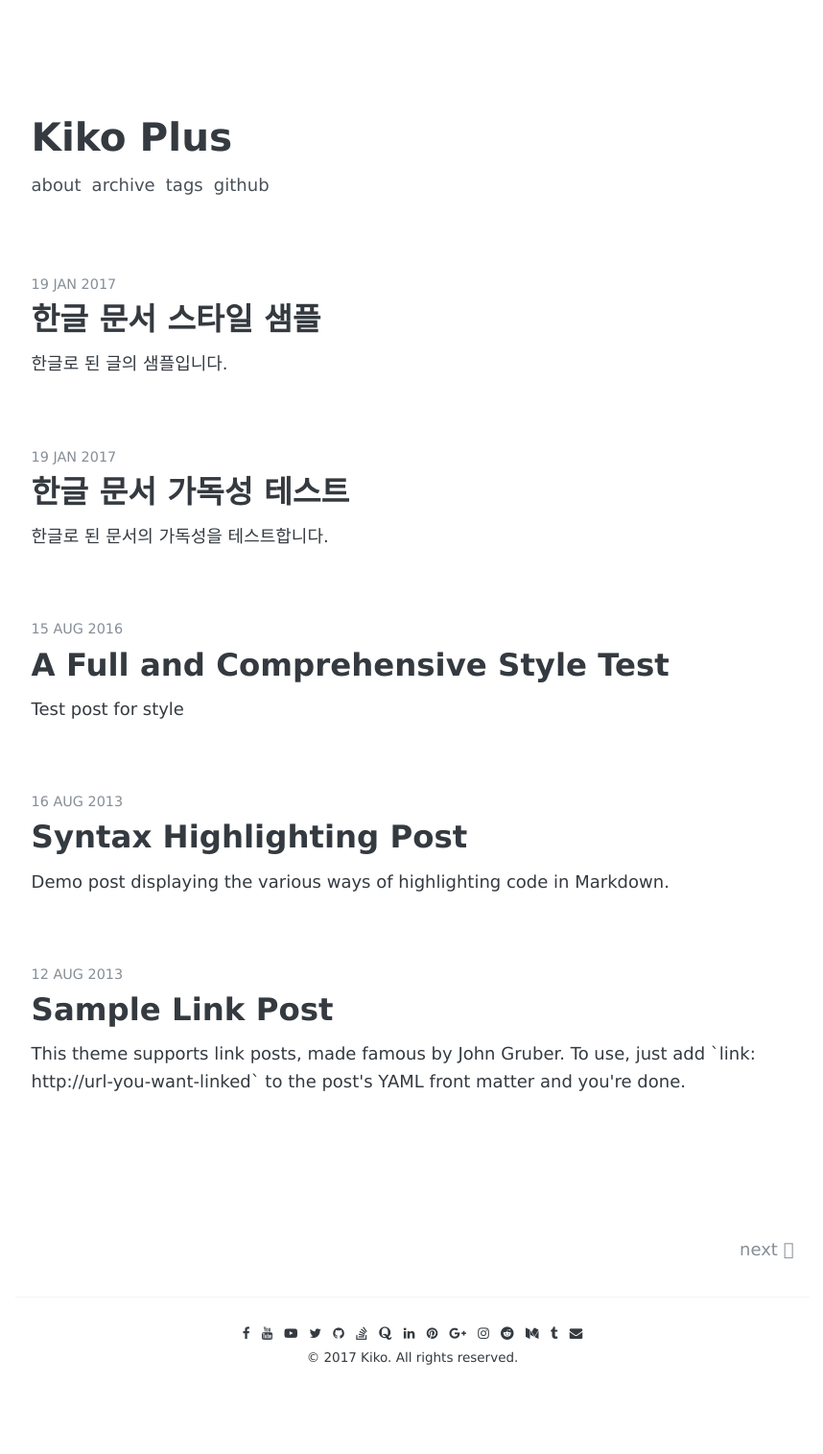
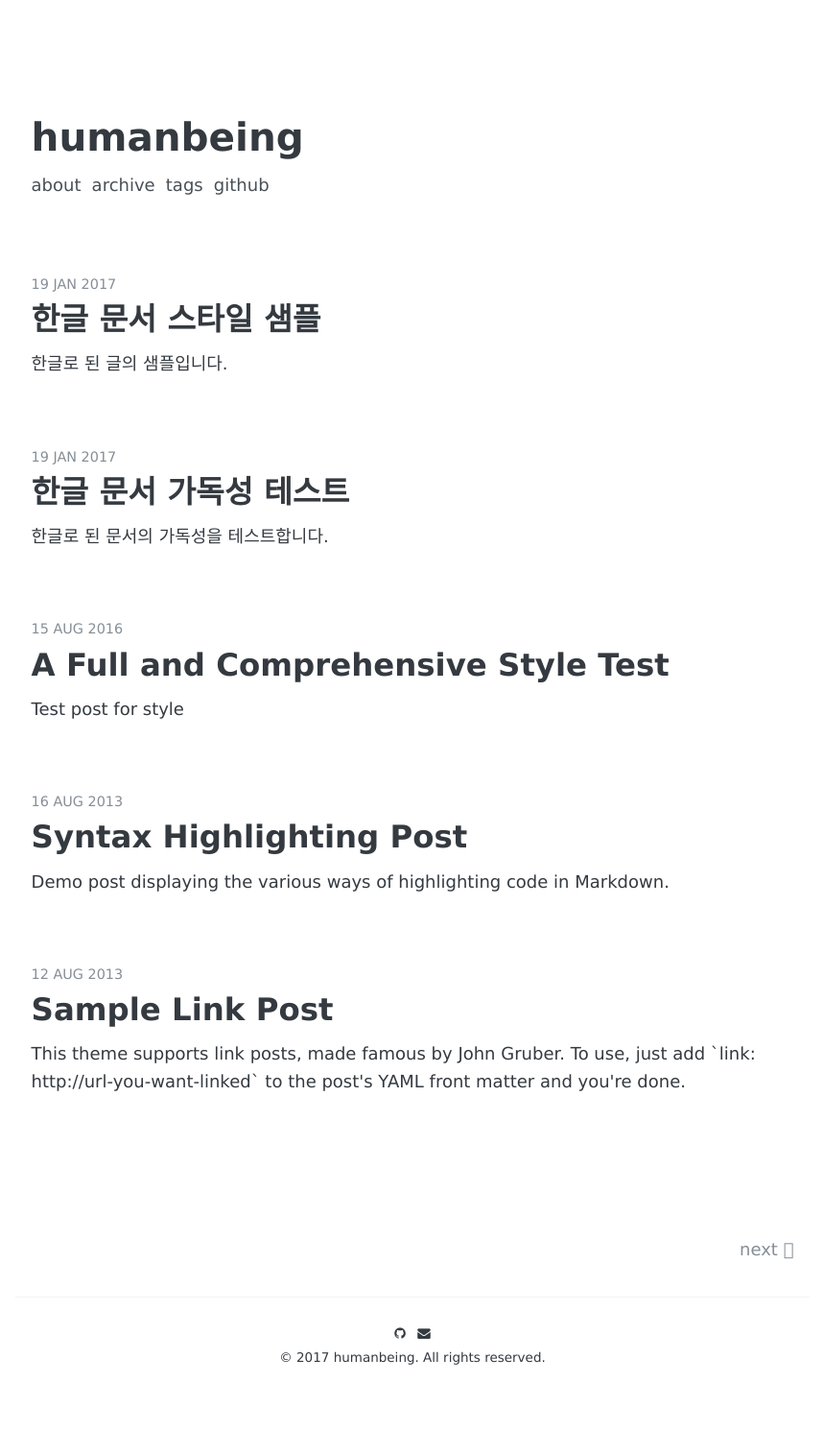
Before and after one commit to originalhumanbeing/originalhumanbeing.github.io, a Jekyll site: the page built from index.html, in a window 1280 px wide. Shown: the whole page at 96% size, without its empty margins (210-1068 px from the left). Built offline with Jekyll 4.4.1, drawn with Linux system fonts in a browser that asks for light colours; some web fonts are replaced; the list of posts is cut into pages by our own code.

Commit message:
changed kikko theme's config file

```diff
--- a/_config.yml
+++ b/_config.yml
@@ -3,28 +3,28 @@
 # # # # # # # # # # # # #
 
 # Basic
-name:               "Kiko Plus"
+name:               "humanbeing"
 
 author:
-  facebook:         your-id
-  youtubeUser:      your-id
-  youtubeChannel:   your-id
-  twitter:          your-id
-  github:           your-id
-  stackoverflow:    your-id
-  quora:            your-id
-  linkedin:         your-id
-  pinterest:        your-id
-  googlePlus:       your-id
-  instagram:        your-id
-  reddit:           your-id
-  medium:           your-id
-  tumblr:           your-id
-  email:            your-id@your-email.com
+#  facebook:         your-id
+#  youtubeUser:      your-id
+#  youtubeChannel:   your-id
+#  twitter:          your-id
+  github:           originalhumanbeing
+#  stackoverflow:    your-id
+#  quora:            your-id
+#  linkedin:         your-id
+#  pinterest:        your-id
+#  googlePlus:       your-id
+#  instagram:        your-id
+#  reddit:           your-id
+#  medium:           your-id
+#  tumblr:           your-id
+  email:            han.hyunjung17@gmail.com
 
 copyright:
   year:             2017
-  name:             Kiko
+  name:             humanbeing
 
 # Google-analytics
 google-analytics:
@@ -35,9 +35,9 @@ disqus:
   id:               "kiko-plus"
 
 # URL
-url:                "https://AWEEKJ.github.io" # the base hostname & protocol for your site
+url:                "https://originalhumanbeing.github.io/" # the base hostname & protocol for your site
 # url:                "http://localhost:4000" # use this url when you develop
-baseurl:            "/Kiko-plus" # the subpath of your site, e.g. /blog
+baseurl:            " " # the subpath of your site, e.g. /blog
 
 
 # http://en.wikipedia.org/wiki/List_of_tz_database_time_zones
@@ -62,7 +62,7 @@ nav:
   - name:           "Tags"
     url:            "/tags"
   - name:           "Github"
-    url:            "https://github.com/AWEEKJ/Kiko-plus"
+    url:            "https://github.com/originalhumanbeing"
 
 # Sass
 sass:
```
